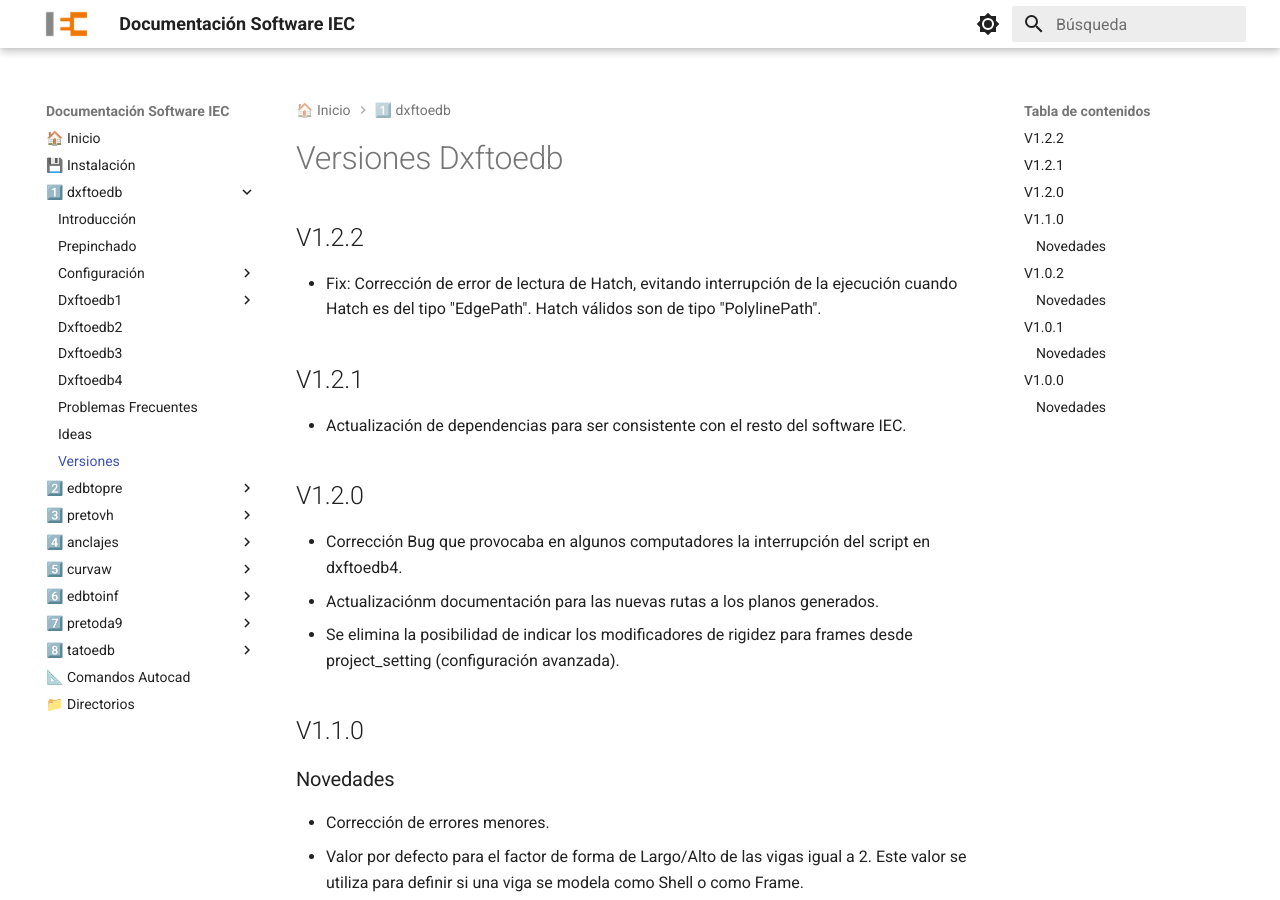
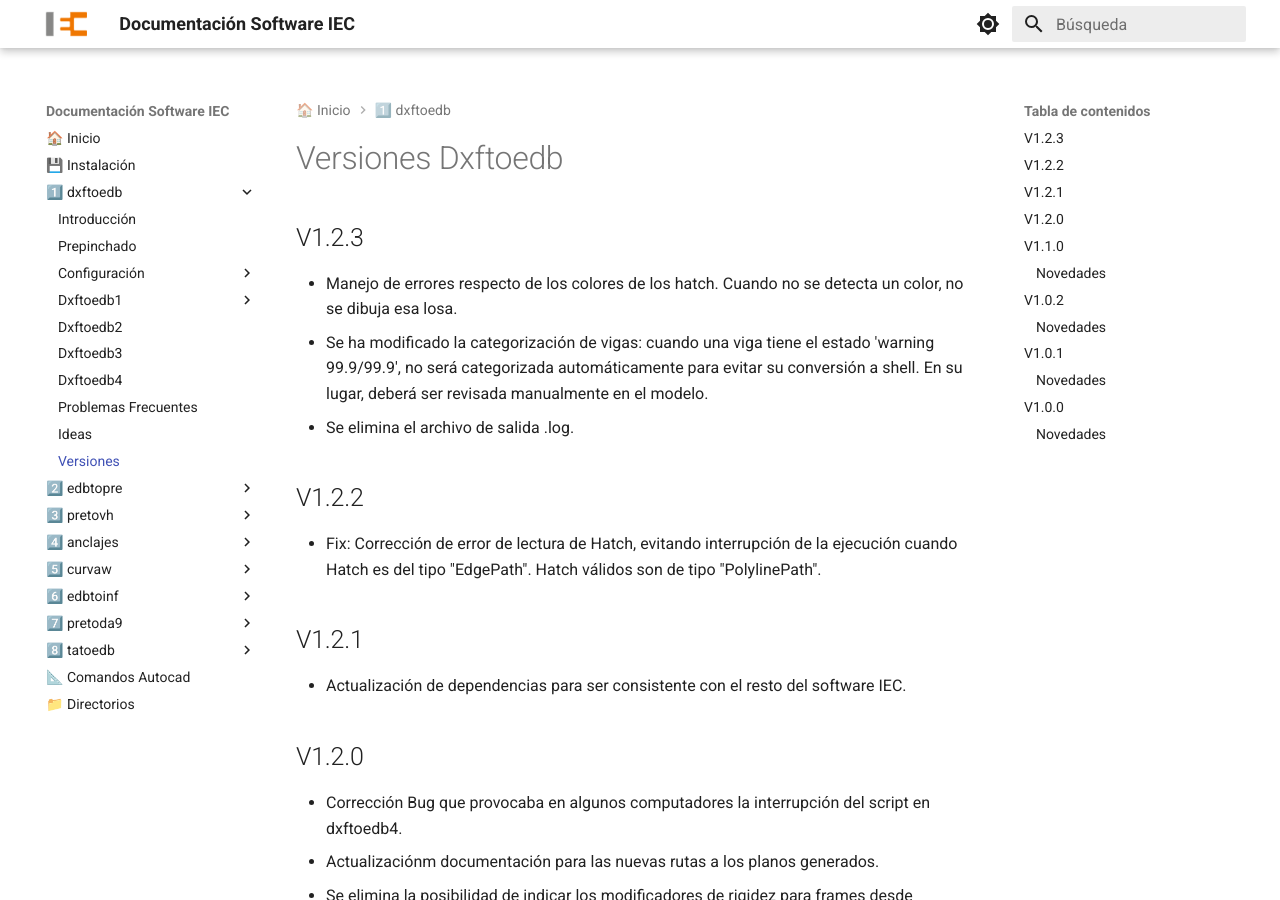
Before and after one commit to iec-ingenieria/documentacion, an MkDocs documentation site: the page built from docs/dxftoedb/versiones.md, in a window 1280 px wide and 900 px high. Built offline with MkDocs 1.6.1 and Material for MkDocs 9.7.7, drawn with Linux system fonts in a browser that asks for light colours.

```diff
--- a/docs/dxftoedb/versiones.md
+++ b/docs/dxftoedb/versiones.md
@@ -1,4 +1,10 @@
 # Versiones Dxftoedb
+
+## V1.2.3
+
+  - Manejo de errores respecto de los colores de los hatch. Cuando no se detecta un color, no se dibuja esa losa.
+  - Se ha modificado la categorización de vigas: cuando una viga tiene el estado 'warning 99.9/99.9', no será categorizada automáticamente para evitar su conversión a shell. En su lugar, deberá ser revisada manualmente en el modelo.
+  - Se elimina el archivo de salida .log.
 
 ## V1.2.2
 
```
